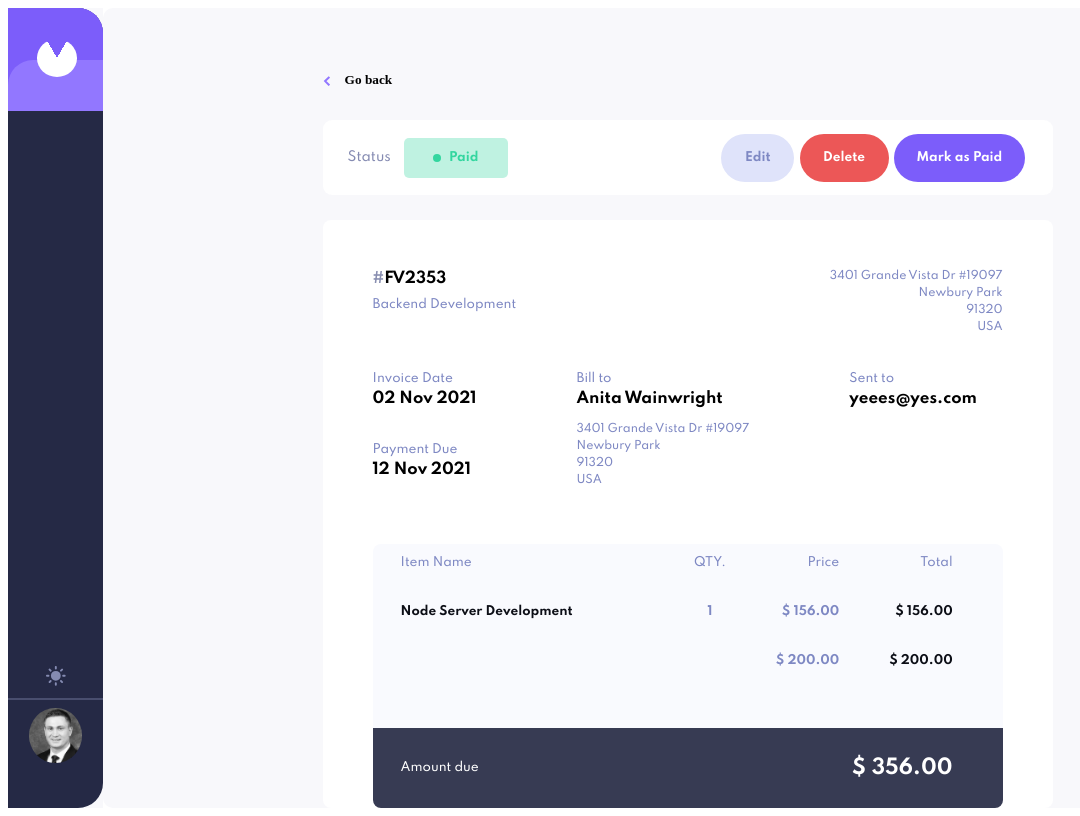
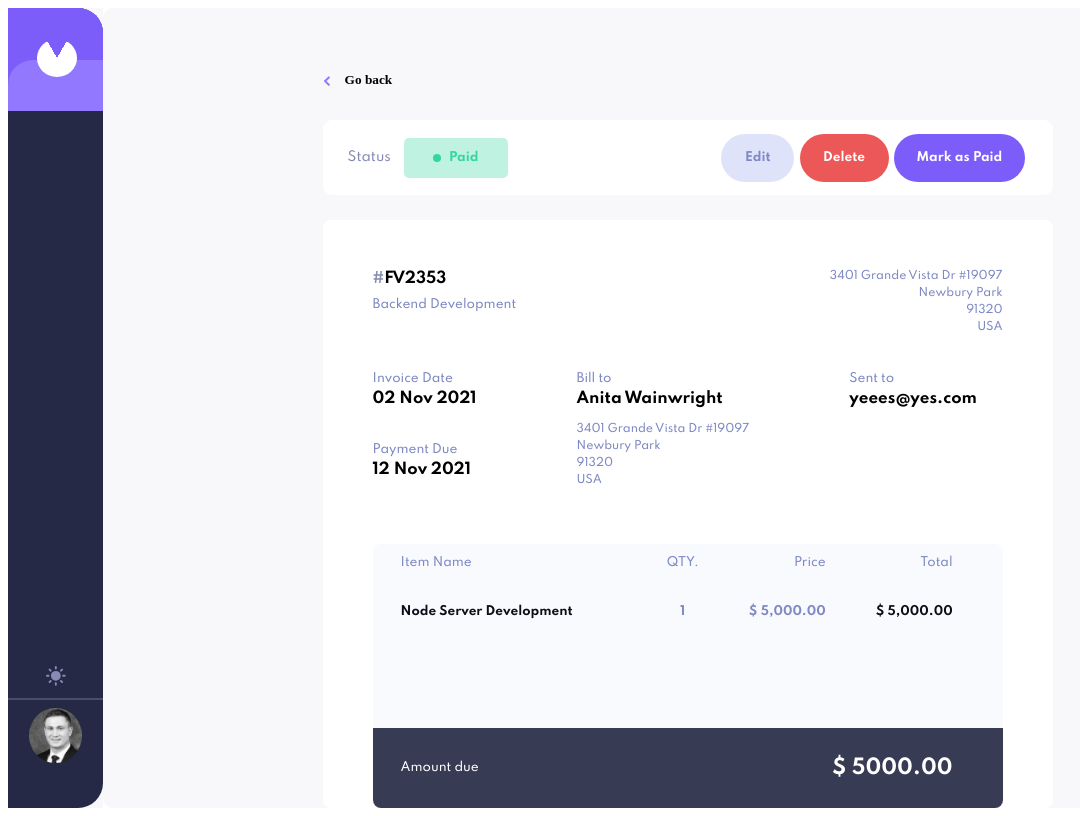
Before and after one commit to Protector1985/Invoice-App-Client, a React (Create React App) app: page /FV2353 in a window 1280 px wide. Shown: the whole page, without its empty margins (0-1080 px from the left). Built offline with nearby package versions, Linux system fonts and the light colour scheme.

Commit message:
made progress on invoice calc

```diff
--- a/src/Redux/invoiceData.js
+++ b/src/Redux/invoiceData.js
@@ -1,11 +1,12 @@
 const invoiceData = [
+
     {
     invoiceNumber:"RT3080",
     invoiceDate: "10 Aug 2021" ,
     dueDate: "19 Aug 2021",
     recipient: "Jensen Huang",
     itemsPurchased: [
-        {description:"Banner Design", qty: 1, PricePerItem: "$1,080.90", total: "$1,080.90"}
+        {description:"Banner Design", qty: 4, pricePerItem: 1080, total: 0}
     ],
     amount: "$1,080.90",
     status: "PAID",
@@ -22,8 +23,10 @@ const invoiceData = [
         dueDate: "20 Sep 2021",
         recipient: "Alex Grim",
         itemsPurchased: [
-            {description:"Page Design", qty: 2, PricePerItem: "$280.00", total: "$560.00"},
-            {description:"Frontend Development", qty: 2, PricePerItem: "$500.00", total: "$1,000.00"}
+            {description:"Page Design", qty: 2, pricePerItem: 280.60, total: 0},
+            {description:"Frontend Development", qty: 2, pricePerItem: 5000.45, total: 0},
+            {description:"Logo Design", qty: 2, pricePerItem: 150.62, total: 0},
+            {description:"Backend Development", qty: 2, pricePerItem: 5000.45, total: 0},
         ],
         amount: "$556.00",
         status: "PENDING",
@@ -40,7 +43,7 @@ const invoiceData = [
         dueDate: "12 Nov 2021",
         recipient: "Anita Wainwright",
         itemsPurchased: [
-            {description:"Node Server Development", qty: 1, PricePerItem: "$5,000.00", total: "$5,000.00"},
+            {description:"Node Server Development", qty: 1, pricePerItem: 5000, total: 0},
         ],
         amount: "$5,000.00",
         status: "DRAFT",
@@ -53,4 +56,6 @@ const invoiceData = [
     },
 ]
 
+
+
 export default invoiceData;
--- a/src/Redux/invoiceDataSlice.js
+++ b/src/Redux/invoiceDataSlice.js
@@ -12,6 +12,6 @@ export const invoiceDataSlice = createSlice({
   })
 
   // Action creators are generated for each case reducer function
-  // export const { increment, decrement, incrementByAmount } = counterSlice.actions
+  export const { calculateTotal } = invoiceDataSlice.actions
 
   export default invoiceDataSlice.reducer
--- a/src/layout/components/Invoice/Fullinvoice/Fullinvoice.js
+++ b/src/layout/components/Invoice/Fullinvoice/Fullinvoice.js
@@ -1,22 +1,33 @@
 import React from 'react';
 import invoiceCSS from './invoice.module.css'
+import {useSelector} from 'react-redux'
 
-function Fullinvoice({email, invoiceNumber, invoiceDate, dueDate, recipient, itemsPurchased, amount, street, zip, city, country, service, status,}) {
+function Fullinvoice({ invoiceNumber, service}) {
+    const invoices = useSelector((state) => state.invoiceData.invoiceData);
+    let invoice = invoices.filter((item) => item.invoiceNumber === invoiceNumber);
+    invoice = invoice[0]
 
+    let totalAmount = invoice.itemsPurchased.map((item) => item.pricePerItem * item.qty).reduce((a,b) => a + b)
+    totalAmount = totalAmount.toFixed(2)
+
+
+    function dollarAmount (x) {
+        return x.toString().replace(/\B(?=(\d{3})+(?!\d))/g, ',');
+    }
 
     return(
         <div className={invoiceCSS.container}>
             <div className={invoiceCSS.topContainer}>
                 <div className={invoiceCSS.numberAndDescriptionContainer}>
                     <h4 className={invoiceCSS.number}><span className={invoiceCSS.hashtag}>#</span>{invoiceNumber}</h4>
-                    <p className={invoiceCSS.description}>{service}</p>
+                    <p className={invoiceCSS.description}>{invoice.service}</p>
                 </div>
 
                 <div className={invoiceCSS.addressContainer}>
-                    <p className={invoiceCSS.address}>{street}</p>
-                    <p className={invoiceCSS.address}>{city}</p>
-                    <p className={invoiceCSS.address}>{zip}</p>
-                    <p className={invoiceCSS.address}>{country}</p>
+                    <p className={invoiceCSS.address}>{invoice.street}</p>
+                    <p className={invoiceCSS.address}>{invoice.city}</p>
+                    <p className={invoiceCSS.address}>{invoice.zip}</p>
+                    <p className={invoiceCSS.address}>{invoice.country}</p>
                 </div>
             </div>
 
@@ -24,33 +35,33 @@ function Fullinvoice({email, invoiceNumber, invoiceDate, dueDate, recipient, ite
                 <div className={invoiceCSS.centerLeft}>
                     <div className={invoiceCSS.invoiceDateContainer}>
                         <p className={invoiceCSS.invoiceHeadline}>Invoice Date</p>
-                        <h3 className={invoiceCSS.invoiceData}>{invoiceDate}</h3>
+                        <h3 className={invoiceCSS.invoiceData}>{invoice.invoiceDate}</h3>
                     </div>
                     <div  className={invoiceCSS.dueDateContainer}>
                         <p className={invoiceCSS.invoiceHeadline}>Payment Due</p>
-                        <h3 className={invoiceCSS.invoiceData}>{dueDate}</h3>
+                        <h3 className={invoiceCSS.invoiceData}>{invoice.dueDate}</h3>
                     </div>
                 </div>
                 <div className={invoiceCSS.centerMiddle}>
                         <p className={invoiceCSS.invoiceHeadline}>Bill to</p>
-                        <h3 className={invoiceCSS.invoiceData}>{recipient}</h3>
+                        <h3 className={invoiceCSS.invoiceData}>{invoice.recipient}</h3>
                     <div className={invoiceCSS.addressContainerBillTo}>
-                        <p className={invoiceCSS.address}>{street}</p>
-                        <p className={invoiceCSS.address}>{city}</p>
-                        <p className={invoiceCSS.address}>{zip}</p>
-                        <p className={invoiceCSS.address}>{country}</p>
+                        <p className={invoiceCSS.address}>{invoice.street}</p>
+                        <p className={invoiceCSS.address}>{invoice.city}</p>
+                        <p className={invoiceCSS.address}>{invoice.zip}</p>
+                        <p className={invoiceCSS.address}>{invoice.country}</p>
                     </div>
                 </div>
                 <div className={invoiceCSS.centerRight}>
                         <p className={invoiceCSS.invoiceHeadline}>Sent to</p>
-                        <h3 className={invoiceCSS.invoiceData}>{email}</h3>
+                        <h3 className={invoiceCSS.invoiceData}>{invoice.email}</h3>
                 </div>
             </div>
             <div className={invoiceCSS.bottomContainer}>
                 <div className={invoiceCSS.breakdown}>
                     <div className={invoiceCSS.itemNameContainer}>
                         <p className={invoiceCSS.invoiceHeadlineBreakdown}>Item Name</p>
-                        {itemsPurchased.map((item) => {
+                        {invoice.itemsPurchased.map((item) => {
                             return <p className={invoiceCSS.itemName}>{item.description}</p>
                         })}
 
@@ -58,24 +69,30 @@ function Fullinvoice({email, invoiceNumber, invoiceDate, dueDate, recipient, ite
                     <div className={invoiceCSS.qtyContainer}>
                         <p className={invoiceCSS.invoiceHeadlineBreakdown}>QTY.</p>
 
-                        {itemsPurchased.map((item) => {
+                        {invoice.itemsPurchased.map((item) => {
                             return <p className={invoiceCSS.itemAmountandPrice}>{item.qty}</p>
                         })}
                     </div>
                     <div className={invoiceCSS.priceContainer}>
                         <p className={invoiceCSS.invoiceHeadlineBreakdown}>Price</p>
-                        <p className={invoiceCSS.itemAmountandPrice}>$ {`156.00`}</p>
-                        <p className={invoiceCSS.itemAmountandPrice}>$ {`200.00`}</p>
+                        {invoice.itemsPurchased.map((item)=> {
+                            return <p className={invoiceCSS.itemAmountandPrice}>$ {dollarAmount(item.pricePerItem.toFixed(2))}</p>
+                        })}
+
                     </div>
                     <div className={invoiceCSS.totalContainer}>
                         <p className={invoiceCSS.invoiceHeadlineBreakdown}>Total</p>
-                        <p className={invoiceCSS.itemName}>$ {`156.00`}</p>
-                        <p className={invoiceCSS.itemName}>$ {`200.00`}</p>
+                        {invoice.itemsPurchased.map((item)=> {
+                            return <p className={invoiceCSS.itemName}>$ {dollarAmount((item.pricePerItem * item.qty).toFixed(2))}</p>
+                        })}
                     </div>
                 </div>
                 <div className={invoiceCSS.result}>
                     <p className={invoiceCSS.amountDueDescription}>Amount due</p>
-                    <p className={invoiceCSS.totalPrice}>$ {`356.00`}</p>
+                    <p className={invoiceCSS.totalPrice}>$ {totalAmount}</p>
+
+
+
                 </div>
             </div>
 
--- a/src/layout/components/Invoice/Invoice.js
+++ b/src/layout/components/Invoice/Invoice.js
@@ -1,19 +1,25 @@
 import React from 'react'
 import invoiceCSS from './invoice.module.css'
 import Statusindicator from './Statusindicator/Statusindicator'
-import useDimensions from '../../../utility/sizing/useDimensions'
+
 import {ReactComponent as ArrowRight} from '../../../assets/icon-arrow-right.svg'
 import {Link} from 'react-router-dom'
 
-function Invoice({invoiceNumber, recipientName, dueDate, amount, status}) {
+function Invoice({invoiceNumber, recipientName, dueDate, status, itemsPurchased}) {
 
+    let amount = itemsPurchased.map((item) => item.pricePerItem).reduce((a,b) => a+b)
+    amount = amount.toFixed(2)
+
+    function dollarAmount (x) {
+        return x.toString().replace(/\B(?=(\d{3})+(?!\d))/g, ',');
+    }
 
     return (
         <div className={invoiceCSS.container}>
             <h4 className={invoiceCSS.invoiceNumber}><span className={invoiceCSS.hashtag}>#</span>{invoiceNumber}</h4>
             <p className={invoiceCSS.recipientData}>{`Due ${dueDate}`}</p>
             <p className={invoiceCSS.recipientName}>{recipientName}</p>
-            <h3 className={invoiceCSS.amount}>{amount}</h3>
+            <h3 className={invoiceCSS.amount}>$ {dollarAmount(amount)}</h3>
             <Statusindicator status={status} />
             <Link to={`/${invoiceNumber}`}><ArrowRight /></Link>
         </div>
--- a/src/layout/components/Invoice/invoice.module.css
+++ b/src/layout/components/Invoice/invoice.module.css
@@ -38,4 +38,5 @@
 .amount {
     font-family: 'Spartan', sans-serif;
     font-size:16px;
+    width:auto;
 }
--- a/src/layout/components/Main/Main.js
+++ b/src/layout/components/Main/Main.js
@@ -9,14 +9,6 @@ import { useSelector, useDispatch } from 'react-redux'
 
 
 function Main(props) {
-
-    // const [invoiceData, setInvoiceData] = React.useState([
-    //     {invoiceNumber:"RT3080", dueDate: "19 Aug 2021", recipient: "Jensen Huang", amount: "$1,080.90", status: "PAID"},
-    //     {invoiceNumber:"XM9141", dueDate: "20 Sep 2021", recipient: "Alex Grim", amount: "$556.00", status: "PENDING"},
-    //     {invoiceNumber:"FV2353", dueDate: "12 Nov 2021", recipient: "Anita Wainwright", amount: "$3,102.04", status: "DRAFT"},
-    // ])
-
-    // const [invoiceData, setInvoiceData] = React.useState([])
     const   {invoiceData}  = useSelector((state) => state.invoiceData)
 
     const bodyContent = React.useCallback((node) => {
@@ -36,8 +28,8 @@ function Main(props) {
                 </div>
             )
         } else {
-           return invoiceData.map((invoice) => {
-               return <Invoice key={invoice.invoiceNumber} invoiceNumber={invoice.invoiceNumber} recipientName={invoice.recipient} dueDate={invoice.dueDate} amount={invoice.amount} status={invoice.status} />
+           return invoiceData.map((invoice, index) => {
+               return <Invoice key={invoice.invoiceNumber} index={index} itemsPurchased={invoice.itemsPurchased} invoiceNumber={invoice.invoiceNumber} recipientName={invoice.recipient} dueDate={invoice.dueDate} amount={invoice.amount} status={invoice.status} />
            })
         }
     }
@@ -47,7 +39,7 @@ function Main(props) {
     return (
         <div className={mainCSS.bodyLight}>
                 <div ref={bodyContent} className={mainCSS.bodyContent}>
-                    <Header numInvoices={invoiceData.length} className="headerContainer" />
+                    <Header key="pageHeader" numInvoices={invoiceData.length} className="headerContainer" />
                     {returnBody()}
                 </div>
         </div>
```
